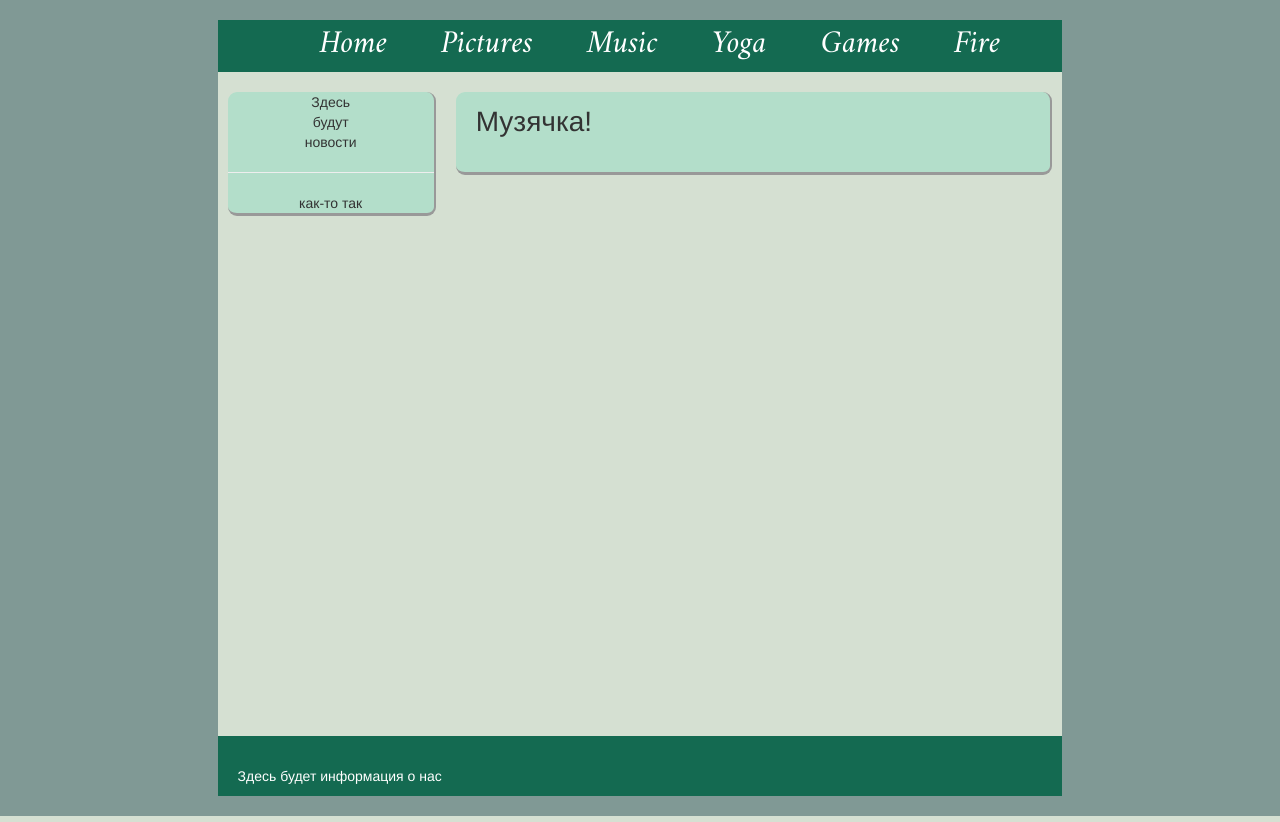
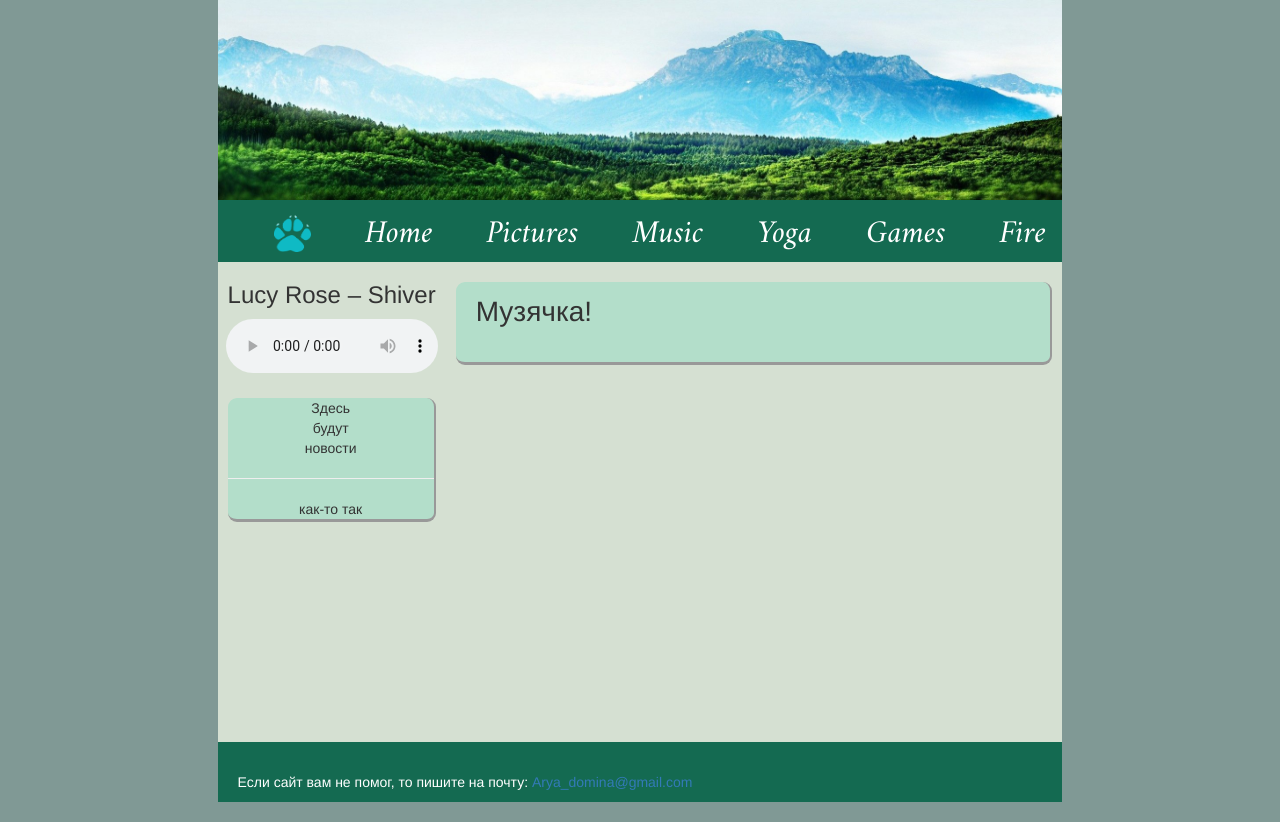
Before and after one commit to Arya-Domina/Zen-site, a Django app: page /music in a window 1280 px wide. Run offline with Django 3.2, Linux system fonts and the light colour scheme; some libraries are stand-ins or nearby versions.

Commit message:
One music player +

```diff
--- a/app/static/css/style.css
+++ b/app/static/css/style.css
@@ -1,6 +1,11 @@
 body {
     background: #809995;
     margin: 0px;
+}
+
+#imgtop {
+    height: 25vh;
+    width: 100%;
 }
 
 #menu {
@@ -11,6 +16,9 @@
 	text-decoration: none;
     font-size: 32px;
 }
+#menu h1 {
+    margin: 10px 0px;
+}
 li a {
     font-family: 'Amiri', serif;
     text-decoration: none;
@@ -18,7 +26,7 @@
 }
 a:hover,
 a:focus {
-    color: #23527c;
+    color: #78a7cf;
     text-decoration: none;
 }
 
@@ -29,7 +37,7 @@
 }
 table {
 	background: #D5E0D2;
-	min-height: 83vh;
+	min-height: 60vh;
 	padding: 50px 90px;
 }
 .block {
--- a/app/templates/app/base.html
+++ b/app/templates/app/base.html
@@ -4,6 +4,7 @@
 <head>
     <meta charset="UTF-8">
     <title>Dzen</title>
+    <link rel="shortcut icon" href="/static/img/icon.ico" type="image/x-icon">
     <link rel="stylesheet" href="//maxcdn.bootstrapcdn.com/bootstrap/3.2.0/css/bootstrap.min.css">
     <link rel="stylesheet" href="//maxcdn.bootstrapcdn.com/bootstrap/3.2.0/css/bootstrap-theme.min.css">
     <link rel="stylesheet" href="{% static 'css/style.css' %}">
@@ -12,8 +13,10 @@
 <body>
 
 	<div id="wrapper">
+        <img id="imgtop" src="{% static 'img/Top.jpg'%}">
         <div align="center" id="menu"><h1>
             <ul>
+                <li><img src="{% static 'img/paw.bmp'%}" height="37px" width="37px"></li>
                 <li><a href="\">Home</a></li>
                 <li><a href="\picture">Pictures</a></li>
                 <li><a href="\music">Music</a></li>
@@ -25,6 +28,16 @@
 
         <table align="center" WIDTH="100%">
             <td WIDTH="27%" align="center" valign="top">
+
+                <h3>Lucy Rose – Shiver</h3>
+                <audio preload="auto" loop controls style="width:93%">
+
+                    <source src="{% static 'music/Lucy Rose – Shiver.mp3'%}" type="audio/ogg; codecs=vorbis">
+                    <source src="{% static 'music/Lucy Rose – Shiver.mp3'%}" type="audio/mpeg">
+                    Тег audio не поддерживается вашим браузером.
+                    <a href="{% static 'music/Lucy Rose – Shiver.mp3'%}">Скачайте музыку</a>.
+                    <span>mew</span>
+                </audio>
                 <div class="block">
                     Здесь<br>будут<br>новости<hr>как-то так<br>
                 </div>
@@ -36,7 +49,7 @@
             </td>
         </table>
 
-        <p id="bottom">Здесь будет информация о нас</p>
+        <p id="bottom">Если сайт вам не помог, то пишите на почту: <a href="//Arya_domina@gmail.com">Arya_domina@gmail.com</a></p>
 	</div>
 </body>
 </html>
```
Also changed, not shown: app/static/img/Top.jpg (added), app/static/img/icon.ico (added), app/static/img/icon1.ico (added), app/static/img/paw.bmp (added), app/static/img/paw2.bmp (added), 2 other files.
